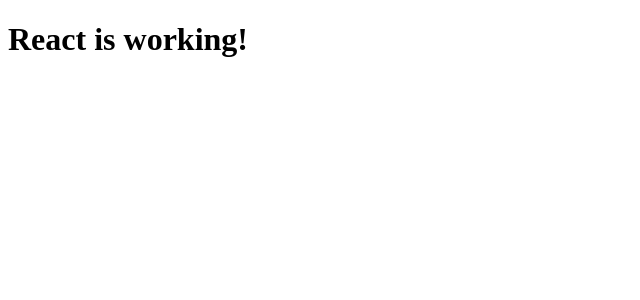
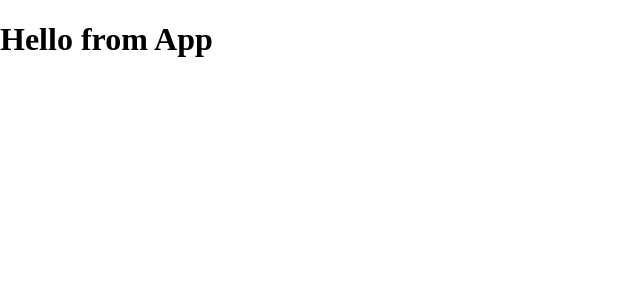
Before and after one commit to StijnKemp/issue-count-react, a React (Vite) app: page / in a window 1280 px wide. Shown: the top 300 px of the page, without its empty margins (0-640 px from the left). Built offline with nearby package versions, Linux system fonts and the light colour scheme.

Commit message:
setup basic app

```diff
--- a/package.json
+++ b/package.json
@@ -9,7 +9,8 @@
     "start": "parcel src/index.html"
   },
   "devDependencies": {
-    "parcel-bundler": "^1.12.5"
+    "parcel-bundler": "^1.12.5",
+    "sass": "^1.43.2"
   },
   "dependencies": {
     "react": "17.0.2",
--- /dev/null
+++ b/src/App.js
@@ -0,0 +1,11 @@
+import React from "react";
+
+const App = () => {
+  return (
+    <div>
+      <h1>Hello from App</h1>
+    </div>
+  );
+};
+
+export default App;
--- a/src/index.js
+++ b/src/index.js
@@ -1,4 +1,6 @@
 import React from "react";
 import { render } from "react-dom";
+import App from "./App";
+import "./scss/style.scss";
 
-render(<h1>React is working!</h1>, document.getElementById("app"));
+render(<App />, document.getElementById("app"));
--- /dev/null
+++ b/src/scss/style.scss
@@ -0,0 +1,12 @@
+* {
+  box-sizing: border-box;
+
+  &::before,
+  &::after {
+    box-sizing: inherit;
+  }
+}
+
+body {
+  margin: 0;
+}
```
Also changed, not shown: 1 other file (tests, documents, lock files or other folders).
